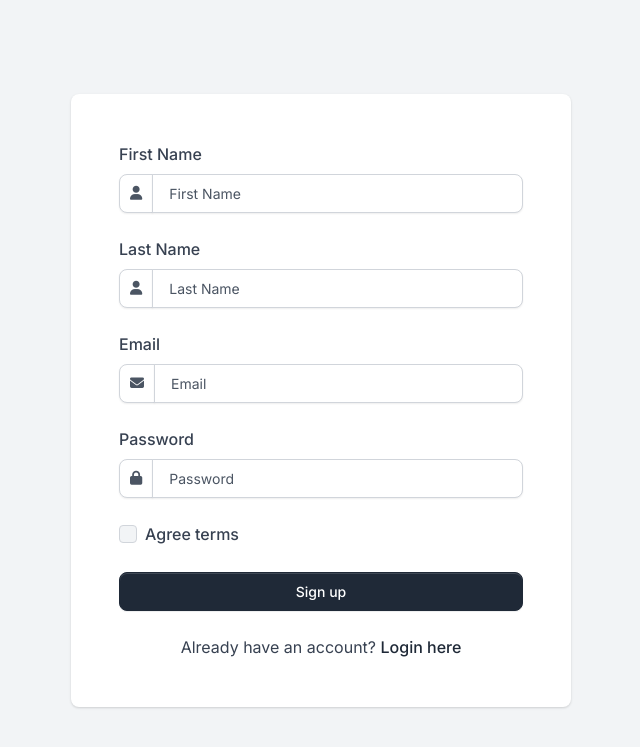
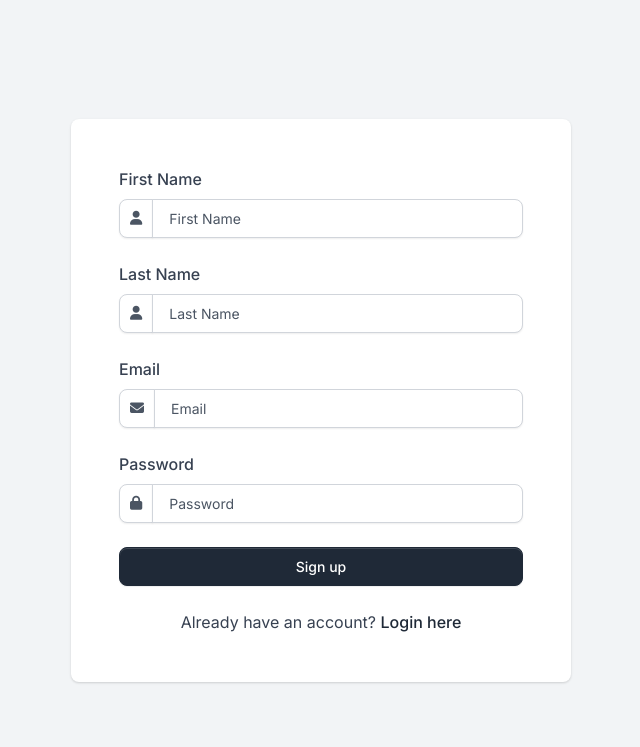
Before and after one commit to fneyron/eventhub, a Flask app: page /register in a window 1280 px wide. Shown: the top 747 px of the page, without its empty margins (319-959 px from the left). Run offline with Flask 2, Linux system fonts and the light colour scheme; some libraries are stand-ins or nearby versions.

Commit message:
Remove terms checkbox

```diff
--- a/apps/authentication/forms.py
+++ b/apps/authentication/forms.py
@@ -43,6 +43,7 @@ class CreateAccountForm(FlaskForm):
                              render_kw={"placeholder": _l('Password')},
                              id='pwd_create',
                              validators=[DataRequired()])
+    #terms = BooleanField(_l('Agree terms'), default=True)
 
 
 class ProfileForm(FlaskForm):
--- a/apps/templates/accounts/register.html
+++ b/apps/templates/accounts/register.html
@@ -85,14 +85,6 @@
                                     {{ form.password.errors | first }}
                                 </div>
                             </div>
-                            <div class="d-flex justify-content-between align-items-top mb-4">
-                                <div class="form-check">
-                                    <input class="form-check-input" type="checkbox" value="" id="remember">
-                                    <label class="form-check-label mb-0" for="remember">
-                                        Agree terms
-                                    </label>
-                                </div>
-                            </div>
                         </div>
                         <div class="d-grid">
                             <button type="submit" name="register" class="btn btn-gray-800">{{ _('Sign up') }}</button>
```
Also changed, not shown: README.md.
